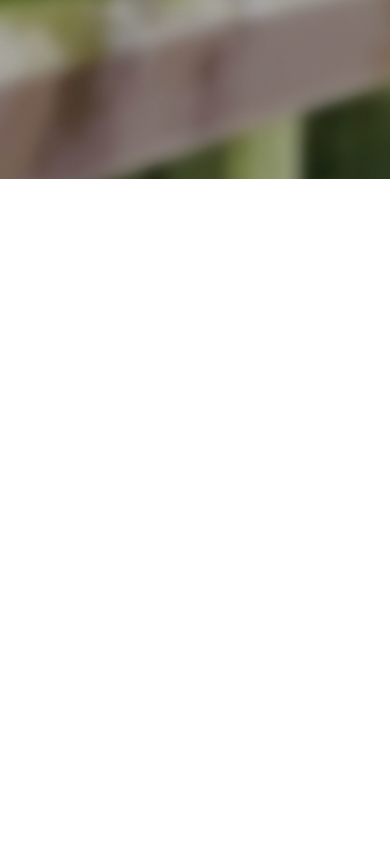
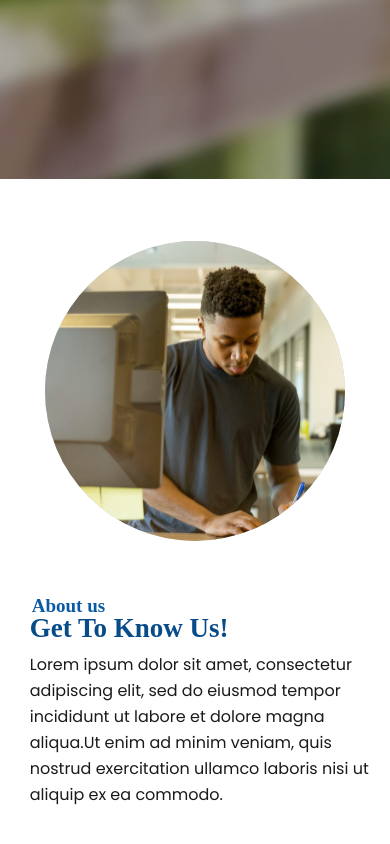
Before and after one commit to seyi4mi/carrot, a React (Create React App) app: page / in a window 390 px wide. Shown: the part 775-1619 px from the top of the page. Before the commit the page ends 954 px from the top, so only its background shows below. Built offline with nearby package versions, Linux system fonts and the light colour scheme; a web font is replaced by a local one.

Commit message:
Made About fully responsive

```diff
--- a/src/App.js
+++ b/src/App.js
@@ -2,7 +2,7 @@ import React from "react"
 import "./App.css"
 import Navbar from "./components/Navbar/Navbar"
 import Banner from "./components/Banner/Banner"
-// import Aboutus from "./components/About/Aboutus"
+import Aboutus from "./components/About/Aboutus"
 // import VidSection from "./components/Video/VidSection"
 // import Services from "./components/Services/Services"
 // import OurTeam from "./components/Team/OurTeam"
@@ -13,12 +13,12 @@ function App() {
 	return (
 		<>
 			<Navbar />
-			<Banner /> {/* <Aboutus /> */}{" "}
+			<Banner /> <Aboutus />{" "}
 			{/* <VidSection />
-            			<Services />
-            			<OurTeam /> */}{" "}
+                        			<Services />
+                        			<OurTeam /> */}{" "}
 			{/* <Contact />
-            			<Footer />{" "} */}{" "}
+                        			<Footer />{" "} */}{" "}
 		</>
 	)
 }
--- a/src/components/About/Aboutus.css
+++ b/src/components/About/Aboutus.css
@@ -1,29 +1,34 @@
 .about-us {
+    margin: 50px auto;
     width: 100%;
+    min-height: 70vh;
+    display: flex;
+    justify-content: center;
+    align-items: center;
+}
+
+.about-img {
+    height: 400px;
+    width: 400px;
+    max-width: 100%;
+    border-radius: 100%;
+}
+
+.content {
+    width: 55%;
+    max-width: 100%;
+    padding: 0px;
+    margin-left: 20px;
 }
 
 .wrapper {
-    padding: 0 60px;
-    margin: 60px auto;
-}
-
-.content {
-    width: 60%;
-    float: right;
-    text-align: left;
-    padding: 0 30px;
-}
-
-.img-section {
-    width: 40%;
-    float: left;
-    padding: 0 30px;
-}
-
-.img-section img {
-    min-width: 340px;
-    min-height: 340px;
-    border-radius: 100%;
+    width: 1280px;
+    max-width: 95%;
+    margin: 0 auto;
+    display: flex;
+    flex-wrap: wrap;
+    justify-content: space-around;
+    align-items: center;
 }
 
 .title {
@@ -49,131 +54,36 @@
     color: #1a1a1a;
     font-size: 18px;
     line-height: 29px;
-    width: 75%;
 }
 
-
-/* .about-container {
-	width: 100%;
-	margin: 60px 0;
-	margin-top: 60px;
-}
-
-.about-box {
-	width: 100%;
-	margin: auto;
-	display: flex;
-	flex-wrap: wrap;
-	align-items: center;
-	text-align: center;
-}
-
-.about {
-	flex-basis: 55%;
-	text-align: left;
-}
-
+@media screen and (max-width: 1030px) {
     .about-img {
-	flex-basis: 35%;
-	margin: auto;
-}
-
-.about-img img {
-	max-width: 100%;
-	border-radius: 100%;
+        height: 350px;
         width: 350px;
-	height: 350px;
-}
-
-.title {
-	margin-bottom: 2px;
-	font-weight: 600;
-	line-height: 10px;
-	color: #0b5aa4;
-	font-family: Monda;
-	font-size: 19px;
-	padding-left: 2px;
-}
-
-.about-subtitle {
-	font-weight: bold;
-	font-family: Monda;
-	color: #074b89;
-	font-size: 30px;
-}
-
-.about-content {
-	padding-top: 8px;
-	display: flex;
-	font-family: Poppins;
-	color: #1a1a1a;
-	font-size: 18px;
-	line-height: 29px;
-	width: 75%;
-}
-
-@media screen and (max-width: 950px) {
-	.about-img img {
-		width: 320px;
-		height: 320px;
+        margin-bottom: 60px;
     }
 }
 
-@media screen and (max-width: 890px) {
-	.about-img img {
+@media screen and (max-width: 880px) {
+    .about-img {
+        height: 310px;
         width: 310px;
-		height: 310px;
     }
 }
 
-@media screen and (max-width: 860px) {
-	.about-img img {
+@media screen and (max-width: 590px) {
+    .about-img {
+        height: 300px;
         width: 300px;
-		height: 300px;
     }
-}
-
-@media screen and (max-width: 800px) {
-	.about-img img {
-		width: 260px;
-		height: 260px;
-	}
-	.title {
-		font-size: 16px;
+    .content {
+        width: 100%;
     }
     .about-subtitle {
-		font-size: 25px;
+        font-size: 27px;
     }
     .about-content {
         font-size: 16px;
+        line-height: 26px;
     }
 }
-
-@media screen and (max-width: 799px) and (min-width: 590px) {
-	about-img img {
-		width: 230px;
-		height: 230px;
-	}
-	.about-subtitle {
-		font-size: 24px;
-	}
-	.about-content {
-		font-size: 15px;
-	}
-}
-
-@media screen and (max-width: 589px) and (min-width: 485px) {
-	about-img img {
-		width: 190px;
-		height: 190px;
-	}
-}
-
-@media screen and (max-width: 589px) and (min-width: 484px) {
-	.about {
-		text-align: left;
-	}
-	.about-img {
-		margin: aut0;
-	}
-} */
--- a/src/components/About/Aboutus.js
+++ b/src/components/About/Aboutus.js
@@ -7,22 +7,19 @@ function Aboutus() {
 		<>
 			<div className="about-us" id="about-us">
 				<div className="wrapper">
-					<div className="img-section">
-						<img src={aboutus} alt="" />
-					</div>
-
+					<img className="about-img" src={aboutus} alt="" />
 					<div className="content">
-						<h4 className="title"> About us </h4>
-						<h2 className="about-subtitle"> Get To Know Us! </h2>
+						<h4 className="title"> About us </h4>{" "}
+						<h2 className="about-subtitle"> Get To Know Us! </h2>{" "}
 						<p className="about-content">
 							Lorem ipsum dolor sit amet, consectetur adipiscing elit, sed do
 							eiusmod tempor incididunt ut labore et dolore magna aliqua.Ut enim
 							ad minim veniam, quis nostrud exercitation ullamco laboris nisi ut
-							aliquip ex ea commodo.
-						</p>
-					</div>
-				</div>
-			</div>
+							aliquip ex ea commodo.{" "}
+						</p>{" "}
+					</div>{" "}
+				</div>{" "}
+			</div>{" "}
 		</>
 	)
 }
```
Lines whose indentation alone changed are shown as unchanged.
